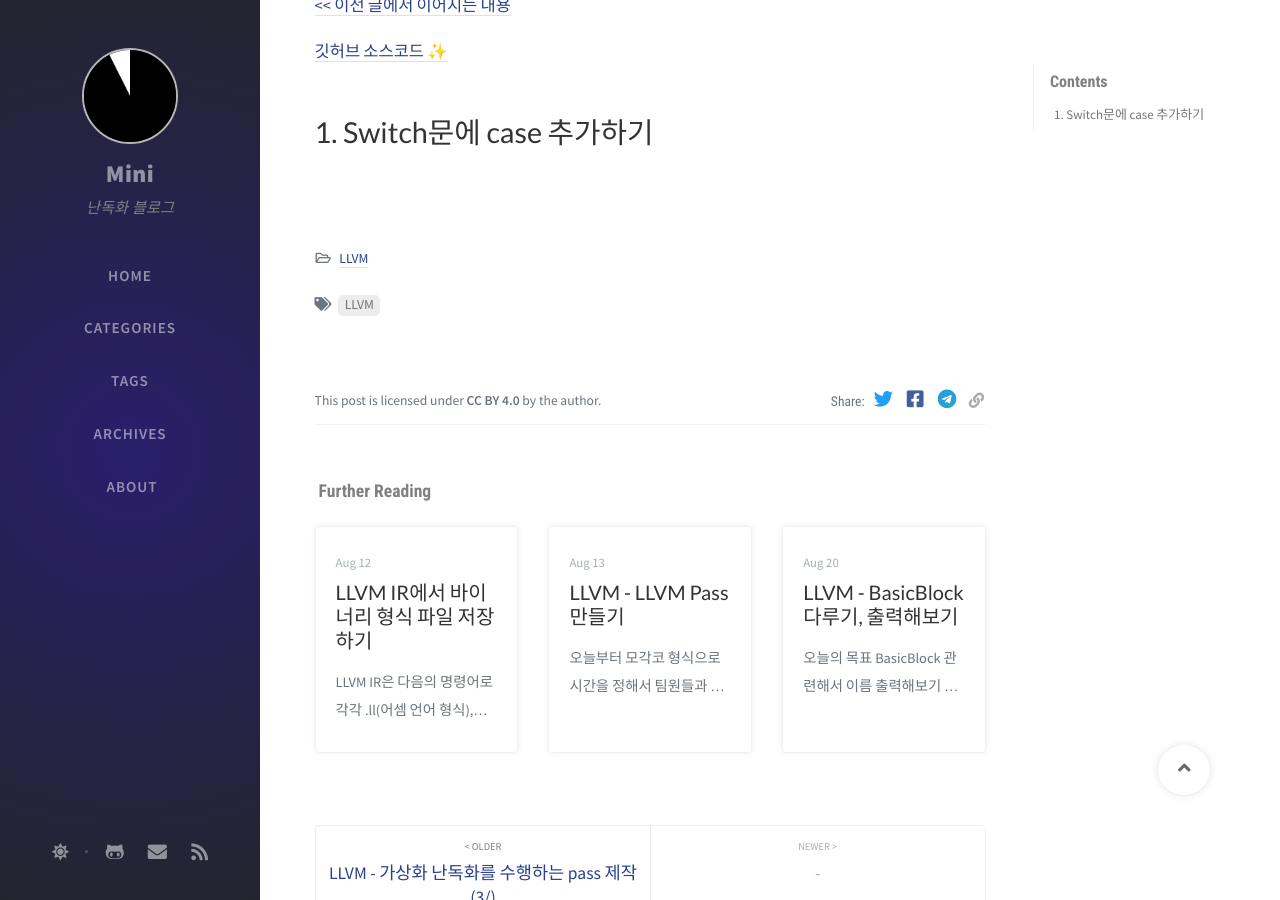
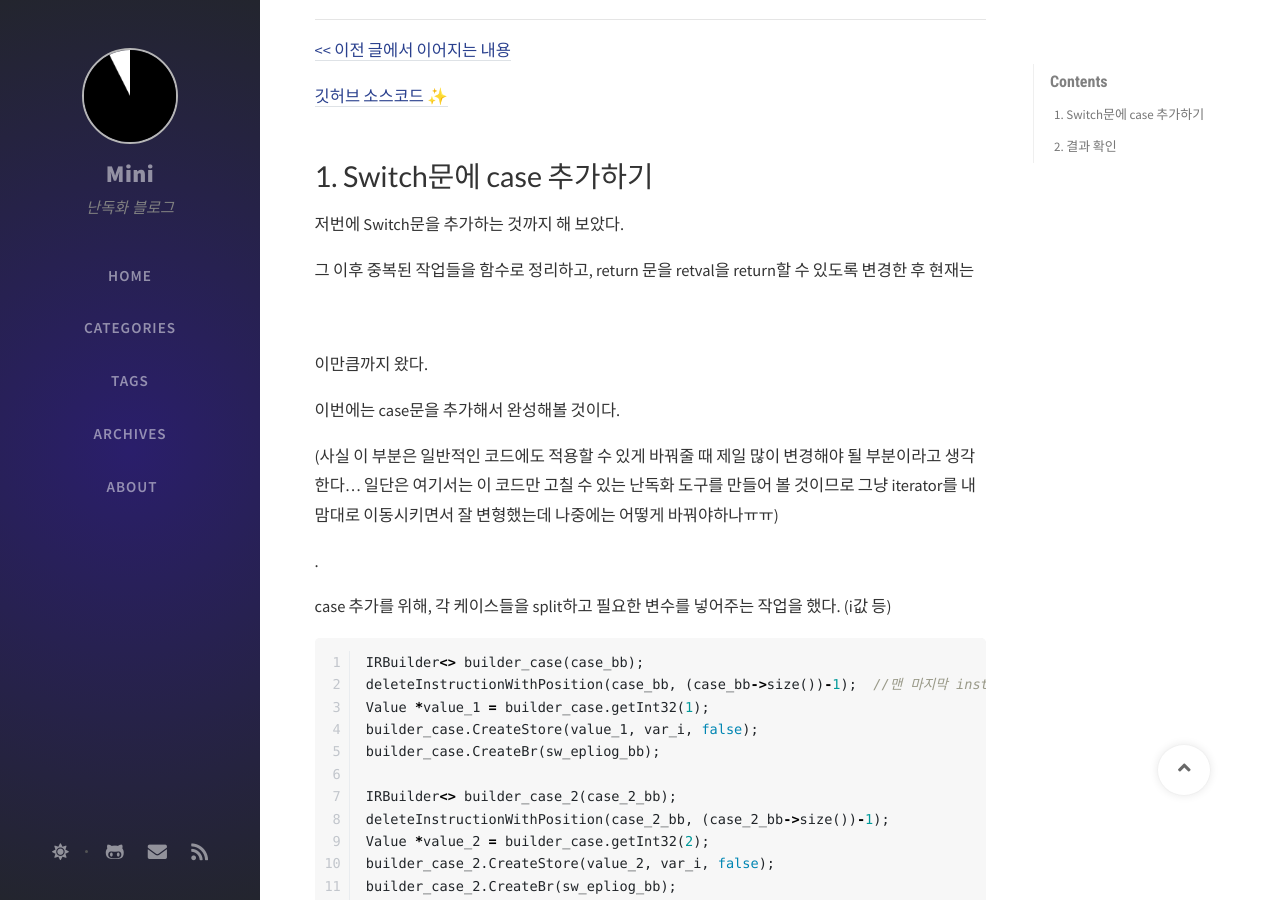
Before and after one commit to yarncha/yarncha.github.io, a Jekyll site: the page built from _posts/2020-10-16-20.md, in a window 1280 px wide and 900 px high, scrolled down 278 px. Built offline with Jekyll 4.4.1, drawn with Linux system fonts in a browser that asks for light colours; nearby versions of some CDN libraries; comment, search, counter and statistics services are not loaded; some of the changed text lies outside the part shown.

Commit message:
Update 2020-10-16-20.md

````diff
--- a/_posts/2020-10-16-20.md
+++ b/_posts/2020-10-16-20.md
@@ -9,6 +9,7 @@ comments: true
 
 이번 목표 - **가상화 난독화를 수행하는 pass 작성하기**
 
+-   [x] switch문에 case 추가하기
 
 * * *
 
@@ -18,5 +19,75 @@ comments: true
 
 # 1. Switch문에 case 추가하기
 
+저번에 Switch문을 추가하는 것까지 해 보았다.
+
+그 이후 중복된 작업들을 함수로 정리하고, return 문을 retval을 return할 수 있도록 변경한 후 현재는
+
+![img](\images\20_01.png)
+
+이만큼까지 왔다.
+
+이번에는 case문을 추가해서 완성해볼 것이다.
+
+(사실 이 부분은 일반적인 코드에도 적용할 수 있게 바꿔줄 때 제일 많이 변경해야 될 부분이라고 생각한다... 일단은 여기서는 이 코드만 고칠 수 있는 난독화 도구를 만들어 볼 것이므로 그냥 iterator를 내 맘대로 이동시키면서 잘 변형했는데 나중에는 어떻게 바꿔야하나ㅠㅠ)
+
+.
+
+case 추가를 위해, 각 케이스들을 split하고 필요한 변수를 넣어주는 작업을 했다. (i값 등)
+
+```cpp
+IRBuilder<> builder_case(case_bb);
+deleteInstructionWithPosition(case_bb, (case_bb->size())-1);  //맨 마지막 instruction(기존 branch)를 지워주기 위한 사용자 함수
+Value *value_1 = builder_case.getInt32(1);
+builder_case.CreateStore(value_1, var_i, false);
+builder_case.CreateBr(sw_epliog_bb);
+
+IRBuilder<> builder_case_2(case_2_bb);
+deleteInstructionWithPosition(case_2_bb, (case_2_bb->size())-1);
+Value *value_2 = builder_case.getInt32(2);
+builder_case_2.CreateStore(value_2, var_i, false);
+builder_case_2.CreateBr(sw_epliog_bb);
+
+IRBuilder<> builder_case_3(case_3_bb);
+deleteInstructionWithPosition(case_3_bb, (case_3_bb->size())-1);
+Value *loaded_data = &(*(case_3_bb->begin()));
+builder_case_3.CreateStore(loaded_data, var_retval, false);
+builder_case_3.CreateBr(return_bb);
+//각 case에 대한 작업
+```
+
+![img](\images\20_02.png)
+
+분리한 뒤에는 addCase함수를 이용한다.
+
+```cpp
+switch_inst->addCase(builder_body.getInt32(0),case_bb);
+switch_inst->addCase(builder_body.getInt32(1),case_2_bb);
+switch_inst->addCase(builder_body.getInt32(2),case_3_bb);
+```
+
+![img](\images\20_03.png)
+
+다음과 같이 case가 잘 들어갔다.
+
+# 2. 결과 확인
+
+**(1) input c 파일과 그 LLVM IR**
+
+![img](\images\20_04.png)
+![img](\images\20_05.png)
+
+**(2) c 파일에 switch문을 직접 추가하여 가상화 난독화한 c 파일과 그 LLVM IR**
+
+![img](\images\20_06.png)
+![img](\images\20_07.png)
+
+**(3) (1)을 (2)처럼 난독화 해 주는 VirtualPass를 이용한 결과**
+
+![img](\images\20_08.png)
+![img](\images\20_09.png)
+
+(case 순서는 VirtualPass에서는 그대로 해 줘서 조금 다른 부분이 있다.)
+
 
 <!-- References -->
````
